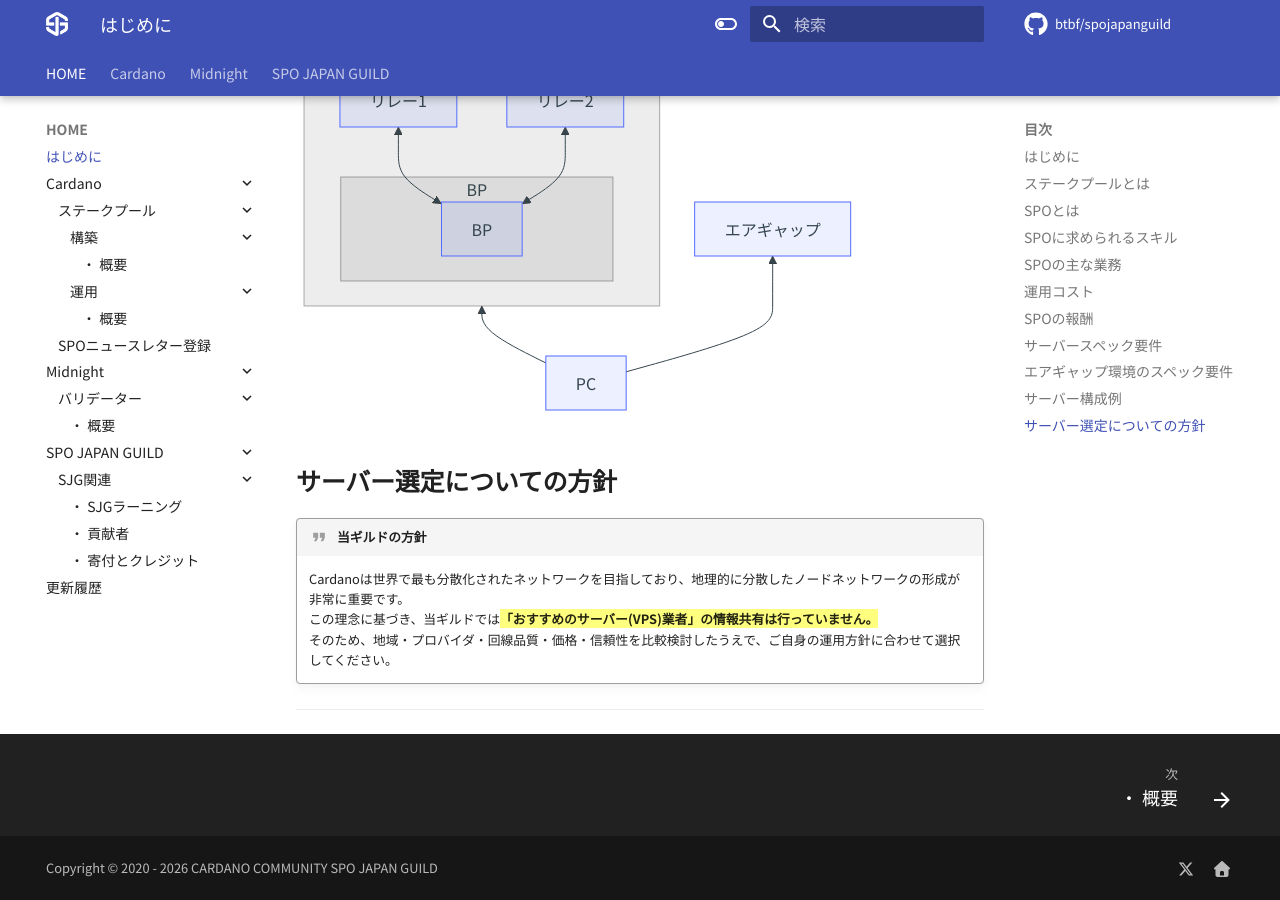
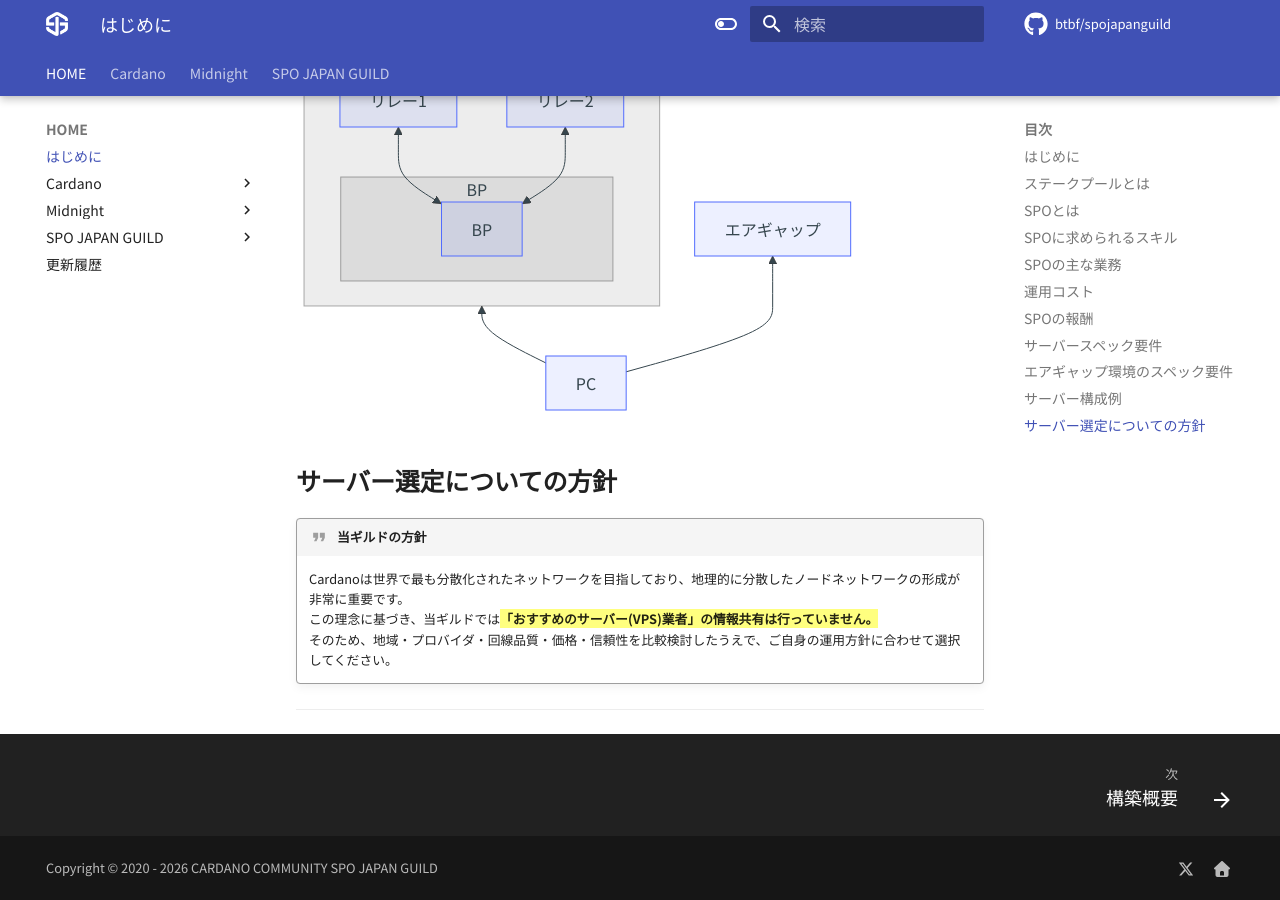
Before and after one commit to btbf/spojapanguild, an MkDocs documentation site: the page built from docs/index.md, in a window 1280 px wide and 900 px high, scrolled down 3496 px. Built offline with MkDocs 1.6.1 and Material for MkDocs 9.7.7, drawn with Linux system fonts in a browser that asks for light colours; comment, search, counter and statistics services are not loaded.

```diff
--- a/mkdocs.yml
+++ b/mkdocs.yml
@@ -29,7 +29,6 @@ theme:
     - navigation.tracking
     - navigation.footer
     - navigation.path
-    - navigation.expand
     - search.suggest
     - search.highlight
     - search.share
@@ -107,86 +106,70 @@ nav:
       - 'はじめに': './index.md'
       - 'Cardano':
         - 'ステークプール':
-          - '構築':
-              - '・ 概要': './cardano/setup/index.md'
-          - '運用':
-            - '・ 概要': './cardano/operation/index.md'
+          - '構築概要': './cardano/setup/index.md'
+          - '運用概要': './cardano/operation/index.md'
         - 'SPOニュースレター登録': './spo-newsletter.md'
       - 'Midnight':
-        - 'バリデーター':
-          - '・ 概要': './midnight/index.md'
+        - 'バリデーター': './midnight/index.md'
       - 'SPO JAPAN GUILD':
-        - 'SJG関連':
-          - '・ SJGラーニング': './sjg/learning.md'
-          - '・ 貢献者': './sjg/contributors.md'
-          - '・ 寄付とクレジット': './sjg/donation-credit.md'
+        - 'SJGラーニング': './sjg/learning.md'
+        - '貢献者': './sjg/contributors.md'
+        - '寄付とクレジット': './sjg/donation-credit.md'
       - '更新履歴': './changelogs.md'
 
     - 'Cardano':
-      - 'ステークプール':
-        - '構築':
-          - '・ 概要': './cardano/setup/index.md'
-          - '手順':
-            - '1. エアギャップ環境構築': './cardano/setup/air-gapped-setup.md'
-            - '2. Ubuntu初期設定': './cardano/setup/ubuntu-setup.md'
-            - '3. ノードセットアップ': './cardano/setup/node-setup.md'
-            - '4. リレー/BP接続設定': './cardano/setup/relay-bp-setup.md'
-            - '5. BP用キー生成': './cardano/setup/bp-key-setup.md'
-            - '6. アドレス生成': './cardano/setup/address-generate.md'
-            - '7. ステークアドレス登録': './cardano/setup/stake-address-register.md'
-            - '8. ステークプール登録': './cardano/setup/stake-pool-register.md'
-            - '9. 最終チェック': './cardano/setup/final-checks.md'
-            - '10. 監視ツール設定': './cardano/setup/monitoring-setup.md'
-            - '11. ブロックログ設定': './cardano/setup/blocklog-setup.md'
-            - '12. SPO BlockNotify設定': './cardano/setup/blocknotify-setup.md'
-        - '運用':
-          - '・ 概要': './cardano/operation/index.md'
-          - '定常運用':
-            - '・ KESの更新': './cardano/operation/kes-update.md'
-            - '・ ノードアップデート': './cardano/operation/node-update.md'
-          - '必要時運用':
-            - '・ 資金引き出し': './cardano/operation/withdrawal.md'
-            - '・ 運用証明書の更新': './cardano/operation/cert-update.md'
-          - '鍵・権限管理':
-            - '・ Calidusキー生成': './cardano/operation/calidus-key-generation.md'
-          - 'ノード・サーバー管理':
-            - 'ノード管理':
-              - '・ リレーノード増設': './cardano/operation/add-relay.md'
-              #- '・ BPポート変更': './cardano/operation/bp-port-change.md'
-            - 'サーバー管理':
-              - '移行':
-                - '・ リレーサーバー移行': './cardano/operation/relay-migration.md'
-                - '・ BPサーバー移行': './cardano/operation/bp-migration.md'
-                #- '・ サーバー間転送設定':
-                #- '・ 事前設定': './cardano/operation/rsync-ssh.md'
-                #- '・ ファイル転送手順': './cardano/operation/transfer.md'
-                - '・ Ubuntu22.04移行': './cardano/operation/ubuntu22-migration.md'
-            - 'Mithril':
-              - '・ DB同期(Mithril)': './cardano/operation/mithril-client.md'
-              - '・ Mithril Signerノードの設定、更新': './cardano/operation/mithril-signer-node-setup-and-updates.md'
-          - '運用ツール':
-            - '導入':
-              - '・ SJGツール導入設定': './cardano/operation/sjg-tool-setup.md'
-            - '設定':
-              - '・ SFTPソフト設定': './cardano/operation/sftp-setup.md'
-              - 'Grafana追加設定':
-                - '・ Grafanaセキュリティ強化': './cardano/operation/grafana-security.md'
-                - '・ Grafanaアラート設定': './cardano/operation/grafana-alert.md'
-                - '・ Grafanaリポジトリ変更': './cardano/operation/grafana-repo.md'
-            - '移行':
-              - '・ SPOBlockNotify移行手順': './cardano/operation/blocknotify-reinstall.md'
-          - 'ガバナンス':
-            - '・ ガバナンスアクションSPO投票': './cardano/operation/gov-spo-vote.md'
-            - '・ カタリスト有権者登録': './cardano/operation/catalyst-voting.md'
-          - '一覧':
-            - '・ 各種コマンド': './cardano/operation/linux-commands.md'
-          - '廃止処理':
-            - '・ プール廃止処理': './cardano/operation/pool-retire.md'
-        - 'よくある質問':
-          - '運用編':
-            - '・ ノード関連': './cardano/faq/node.md'
-            - '・ ブロックログ関連': './cardano/faq/blocklog.md'
-            - '・ ノード監視関連': './cardano/faq/monitoring.md'
+      - 'ステークプール構築':
+        - '事前準備': './cardano/setup/index.md'
+        - '1. エアギャップ環境構築': './cardano/setup/air-gapped-setup.md'
+        - '2. Ubuntu初期設定': './cardano/setup/ubuntu-setup.md'
+        - '3. ノードセットアップ': './cardano/setup/node-setup.md'
+        - '4. リレー/BP接続設定': './cardano/setup/relay-bp-setup.md'
+        - '5. BP用キー生成': './cardano/setup/bp-key-setup.md'
+        - '6. アドレス生成': './cardano/setup/address-generate.md'
+        - '7. ステークアドレス登録': './cardano/setup/stake-address-register.md'
+        - '8. ステークプール登録': './cardano/setup/stake-pool-register.md'
+        - '9. 最終チェック': './cardano/setup/final-checks.md'
+        - '10. 監視ツール設定': './cardano/setup/monitoring-setup.md'
+        - '11. ブロックログ設定': './cardano/setup/blocklog-setup.md'
+        - '12. SPO BlockNotify設定': './cardano/setup/blocknotify-setup.md'
+      - 'ステークプール運用':
+        - '概要': './cardano/operation/index.md'
+        - '日常オペレーション':
+          - '・ KESの更新': './cardano/operation/kes-update.md'
+          - '・ ノードアップデート': './cardano/operation/node-update.md'
+          - '・ 資金引き出し': './cardano/operation/withdrawal.md'
+          - '・ 運用証明書の更新': './cardano/operation/cert-update.md'
+        - 'インフラ管理':
+          - '・ リレーノード増設': './cardano/operation/add-relay.md'
+          #- '・ BPポート変更': './cardano/operation/bp-port-change.md'
+          - '・ リレーサーバー移行': './cardano/operation/relay-migration.md'
+          - '・ BPサーバー移行': './cardano/operation/bp-migration.md'
+          #- '・ サーバー間転送設定':
+          #- '・ 事前設定': './cardano/operation/rsync-ssh.md'
+          #- '・ ファイル転送手順': './cardano/operation/transfer.md'
+          - '・ Ubuntu22.04移行': './cardano/operation/ubuntu22-migration.md'
+        - '運用ツール':
+            - '・ Calidusキー': './cardano/operation/calidus-key-generation.md'
+            - '・ Mithril-DB同期': './cardano/operation/mithril-client.md'
+            - '・ SJGツール導入設定': './cardano/operation/sjg-tool-setup.md'
+            - '・ SFTPソフト設定': './cardano/operation/sftp-setup.md'
+            - 'Grafana追加設定':
+              - '・ Grafanaセキュリティ強化': './cardano/operation/grafana-security.md'
+              - '・ Grafanaアラート設定': './cardano/operation/grafana-alert.md'
+              - '・ Grafanaリポジトリ変更': './cardano/operation/grafana-repo.md'
+            - '・ SPOBlockNotify移行手順': './cardano/operation/blocknotify-reinstall.md'
+        - 'ガバナンス':
+          - '・ GA-SPO投票': './cardano/operation/gov-spo-vote.md'
+          - '・ カタリスト有権者登録': './cardano/operation/catalyst-voting.md'
+        - 'プール廃止処理': './cardano/operation/pool-retire.md'
+      - 'Mithril Signerセットアップ': './cardano/operation/mithril-signer-node-setup-and-updates.md'
+      - '各種コマンド一覧': './cardano/operation/linux-commands.md'
+      - 'よくある質問':
+        - '運用編':
+          - '・ ノード関連': './cardano/faq/node.md'
+          - '・ ブロックログ関連': './cardano/faq/blocklog.md'
+          - '・ ノード監視関連': './cardano/faq/monitoring.md'
+
     - 'Midnight':
       - 'バリデーター':
         - '・ 概要': './midnight/index.md'
```
